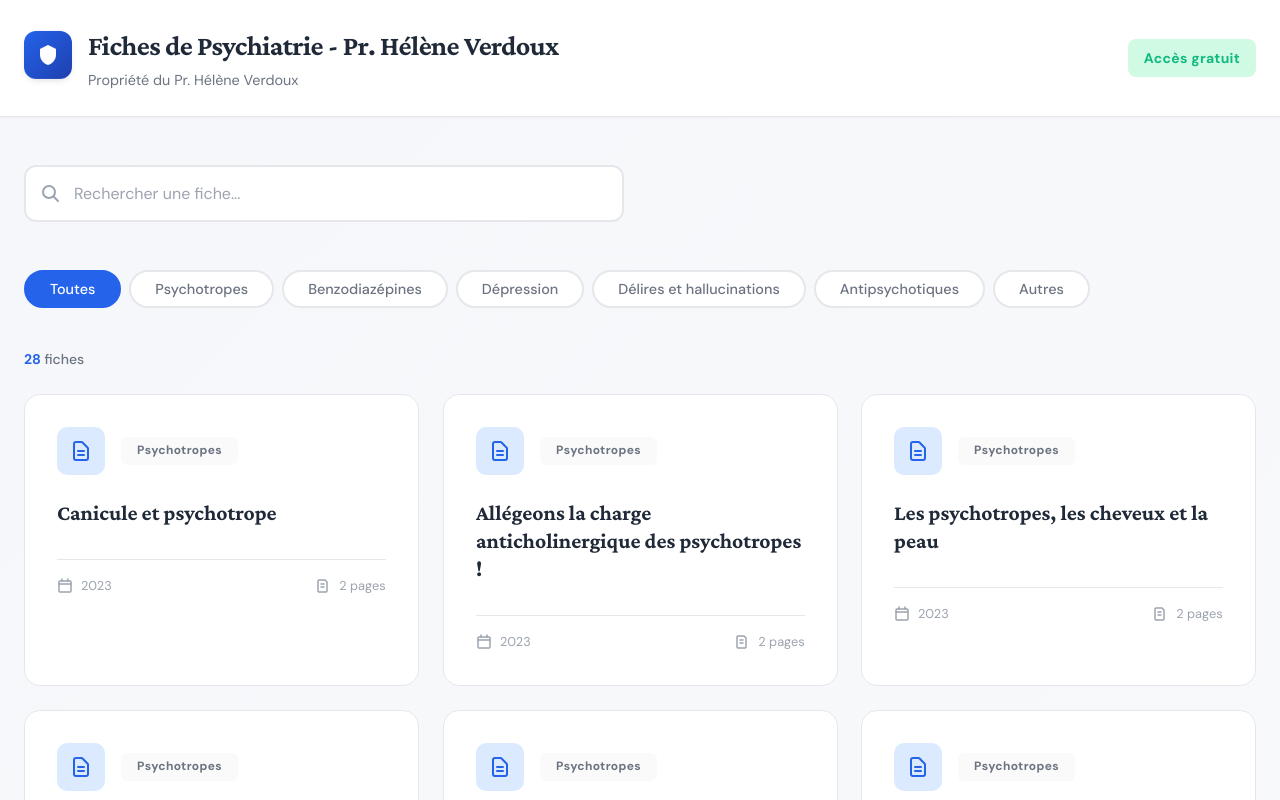
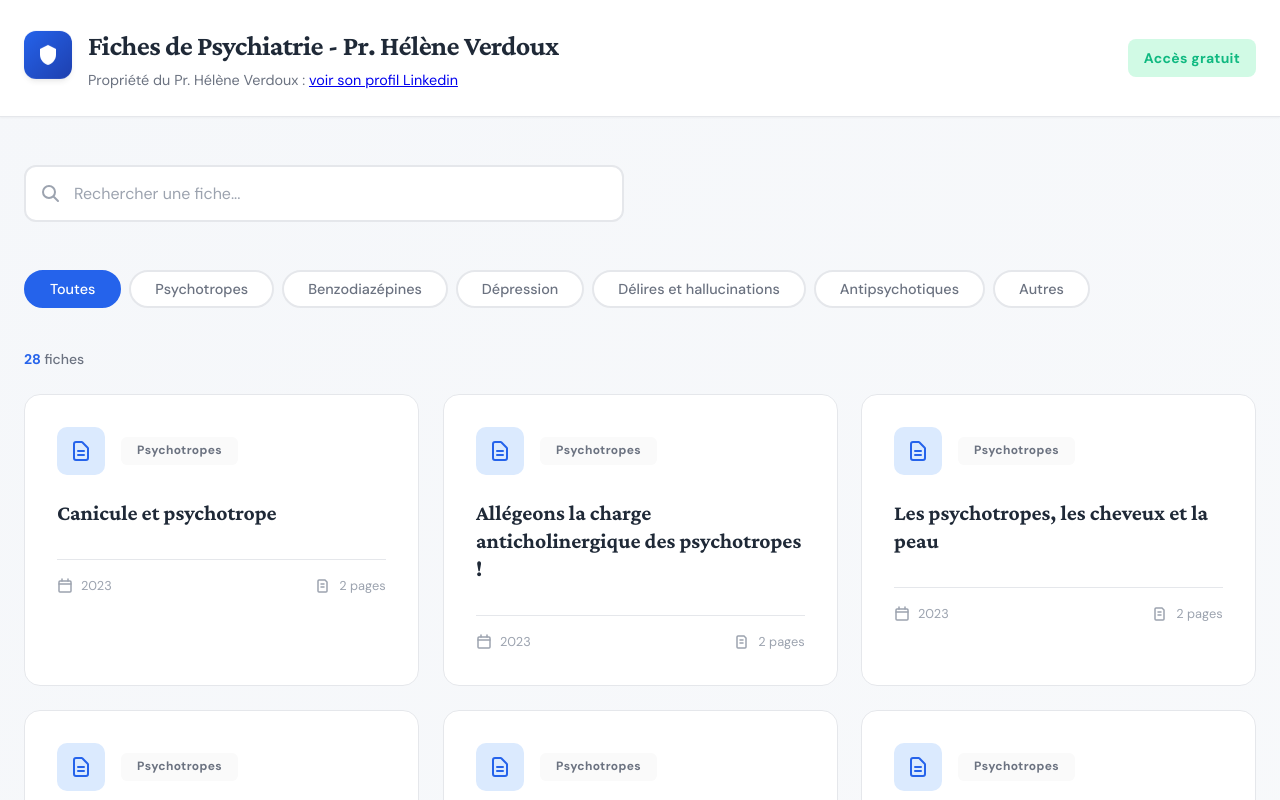
Before and after one commit to anna-mamelli/fiches-du-Pr-Helene-Verdoux, a plain HTML site: page index.html in a window 1280 px wide. Shown: the top 800 px of the page. Drawn offline with nearby package versions, Linux system fonts and the light colour scheme.

Commit message:
ajout profil Linkedin

```diff
--- a/index.html
+++ b/index.html
@@ -21,7 +21,7 @@
                 </div>
                 <div class="logo-text">
                     <h1 class="site-title">Fiches de Psychiatrie - Pr. Hélène Verdoux</h1>
-                    <p class="site-subtitle">Propriété du Pr. Hélène Verdoux</p>
+                    <p class="site-subtitle">Propriété du Pr. Hélène Verdoux : <a href="https://www.linkedin.com/in/h%C3%A9l%C3%A8ne-verdoux-0494b7260/">voir son profil Linkedin</a></p>
                 </div>
             </div>
             <span class="access-badge">Accès gratuit</span>
```
